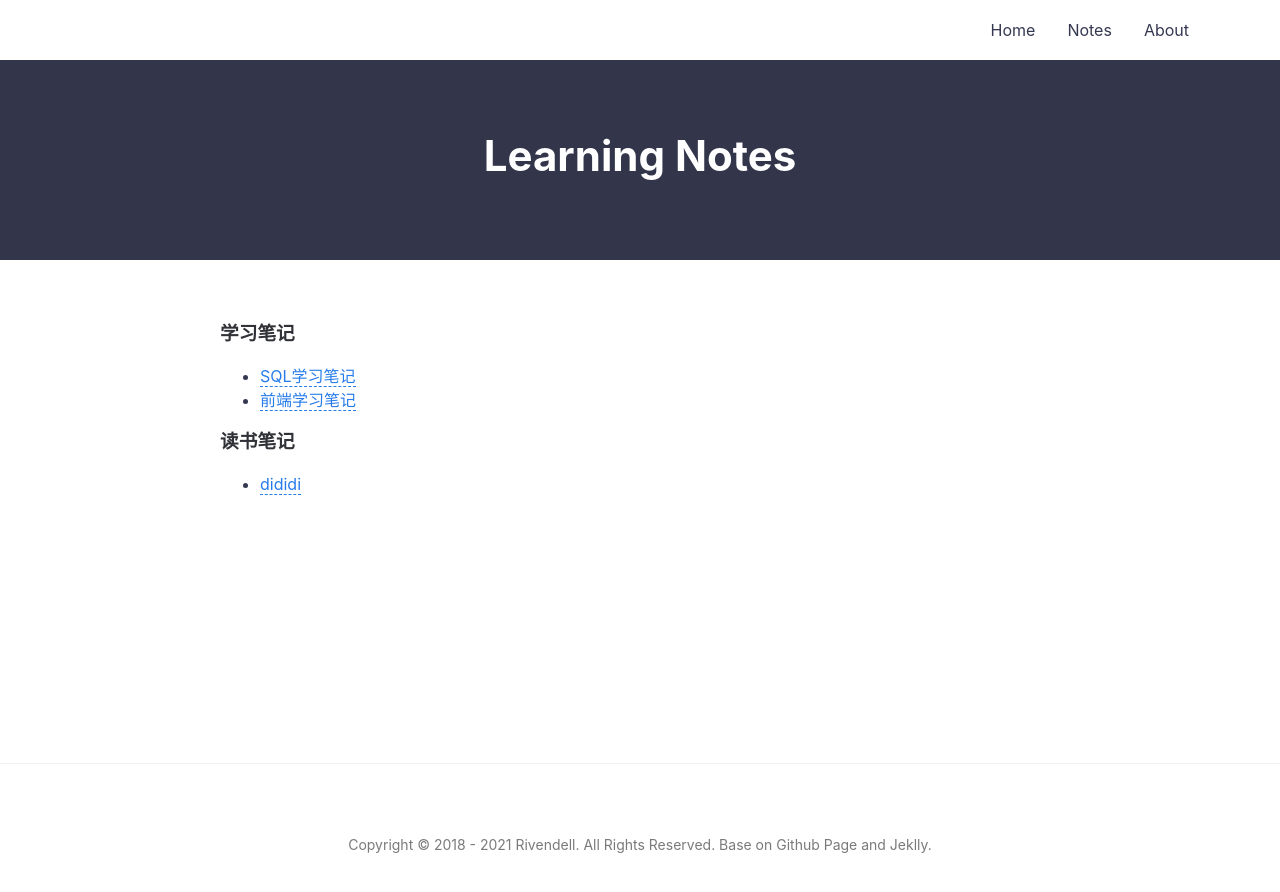
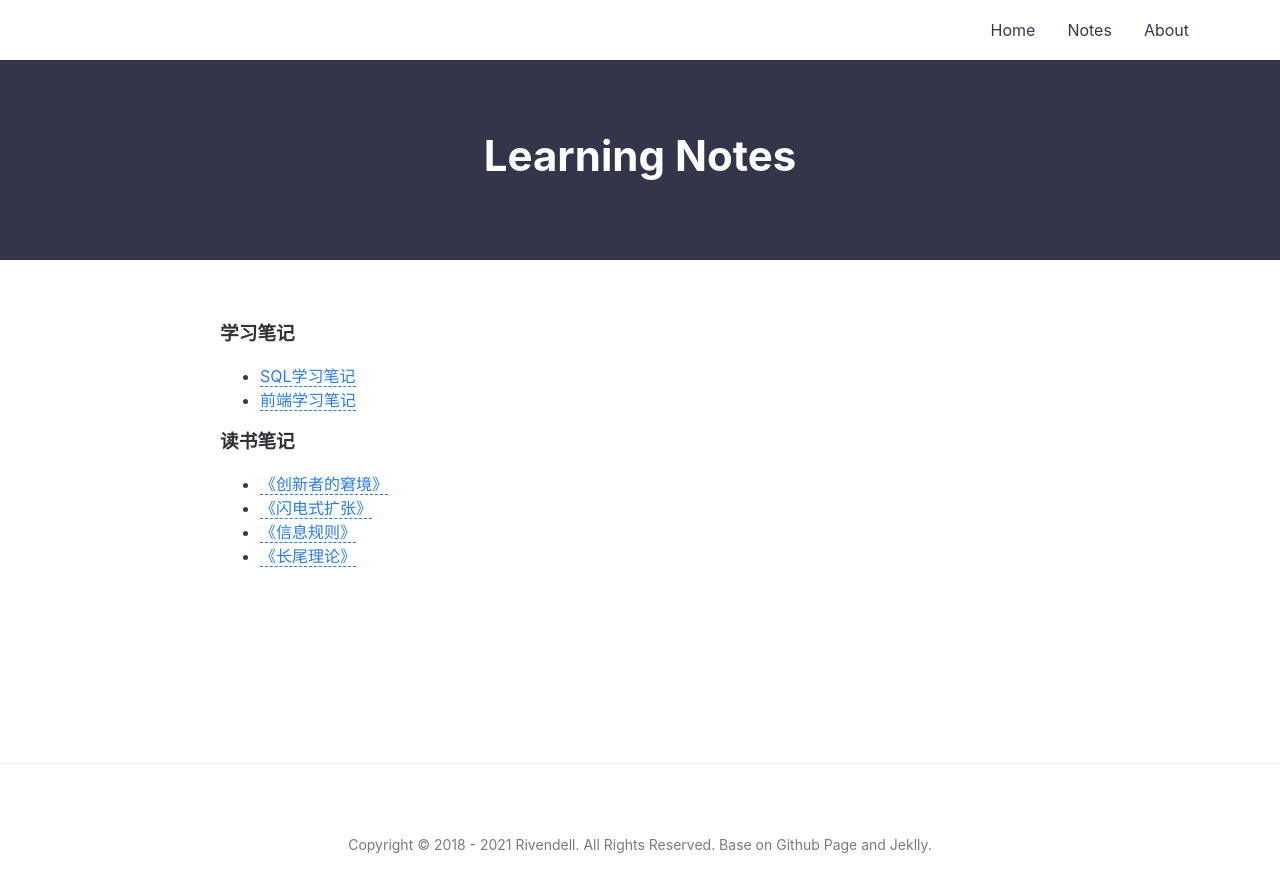
Before and after one commit to icarus507/icarus507.github.io, a Jekyll site: the page built from notes.md, in a window 1280 px wide. Shown: the top 892 px of the page. Built offline with Jekyll 4.4.1, drawn with Linux system fonts in a browser that asks for light colours.

Commit message:
Update notes.md

```diff
--- a/notes.md
+++ b/notes.md
@@ -4,8 +4,11 @@ title: Learning Notes
 permalink: /notes/
 ---
 ### 学习笔记
-- [SQL学习笔记](https://www.baidu.com/)
-- [前端学习笔记](https://www.baidu.com/)
+- [SQL学习笔记]()
+- [前端学习笔记]()
 
 ### 读书笔记
-- [dididi](https://www.baidu.com/)
+- [《创新者的窘境》](https://www.notion.so/1645c7aab36042a99121e462c888062a)
+- [《闪电式扩张》](https://www.notion.so/1745d6d7f8684aab8e365628b8388c2c)
+- [《信息规则》]()
+- [《长尾理论》]()
```
